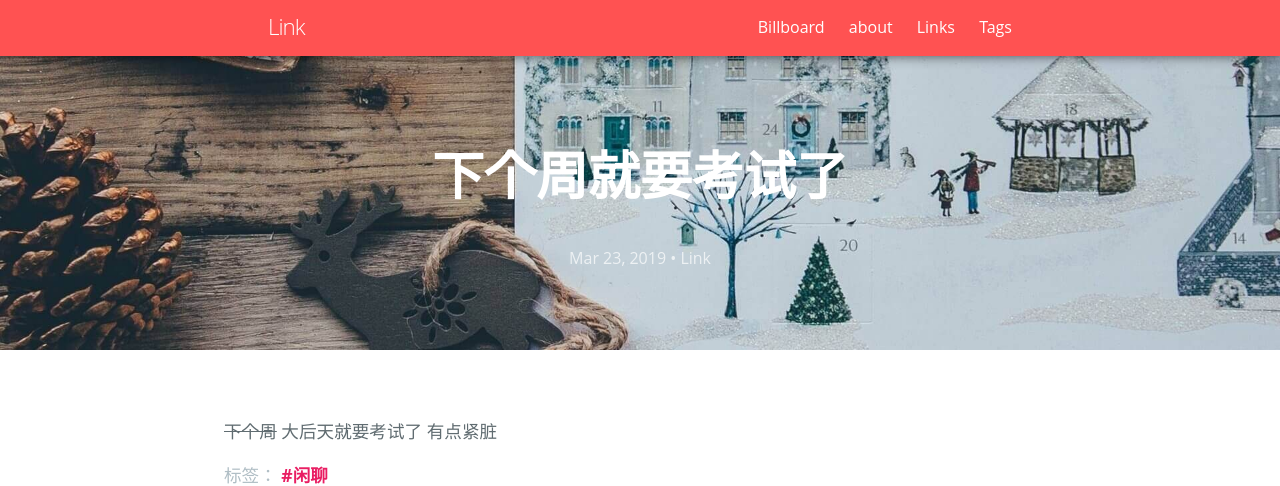
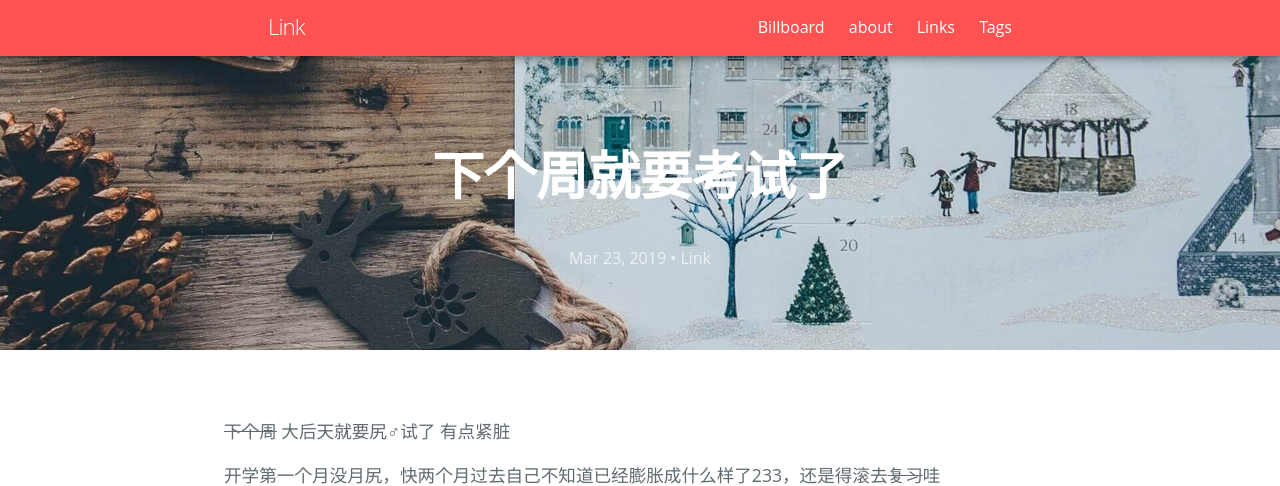
Before and after one commit to link9596/qwq, a Jekyll site: the page built from _posts/2019-3-23-daily.md, in a window 1280 px wide and 1059 px high. Shown: the top 486 px of the window. Built offline with Jekyll 4.4.1, drawn with Linux system fonts in a browser that asks for light colours; some web fonts are replaced; comment, search, counter and statistics services are not loaded; grey boxes are pictures that could not be loaded.

Commit message:
日记，下个周就要考试了

```diff
--- a/_posts/2019-3-23-daily.md
+++ b/_posts/2019-3-23-daily.md
@@ -4,4 +4,8 @@ title: 下个周就要考试了
 tags: 闲聊
 ---
 
-~~下个周~~ 大后天就要考试了 有点紧脏
+~~下个周~~ 大后天就要尻♂试了 有点紧脏
+
+开学第一个月没月尻，快两个月过去自己不知道已经膨胀成什么样了233，还是得滚去~~复习~~哇
+
+![哭唧唧](/exp/alu-cry.png)
```
